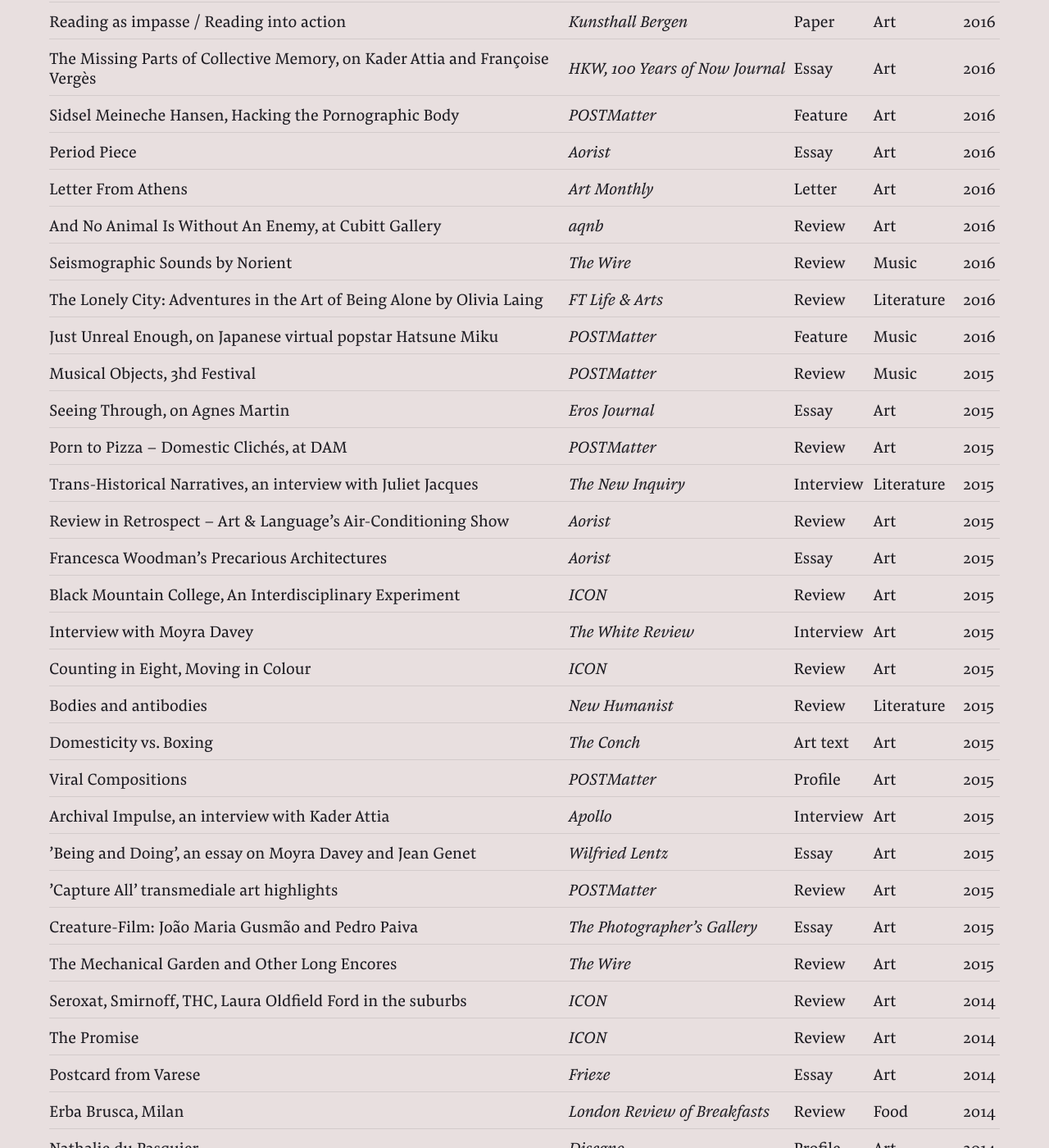
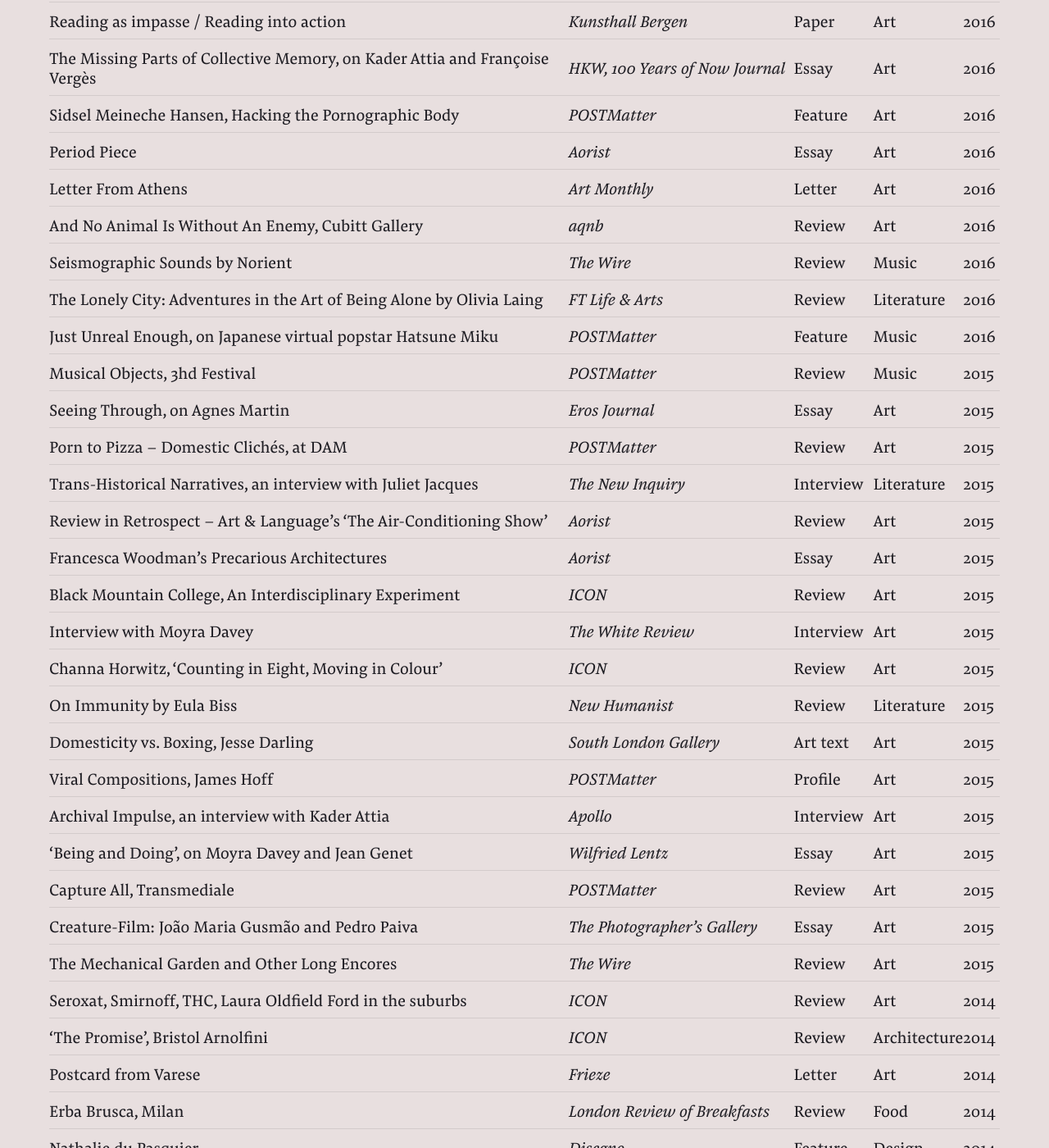
Before and after one commit to hg-site/hg-site.github.io, a Jekyll site: the page built from archive/index.markdown, in a window 1280 px wide and 1400 px high, scrolled down 505 px. Shown: the whole window at 82% size. Built offline with Jekyll 4.4.1, drawn with Linux system fonts in a browser that asks for light colours.

Commit message:
Updated Index

```diff
--- a/archive/index.markdown
+++ b/archive/index.markdown
@@ -113,7 +113,7 @@
 </tr>
 
 <tr data-href="http://www.aqnb.com/2016/04/19/and-no-animal-is-without-enemy-cubitt-gallery-reviewed/">
-	<td class="title">And No Animal Is Without An Enemy, at Cubitt Gallery</td>
+	<td class="title">And No Animal Is Without An Enemy, Cubitt Gallery</td>
 	<td class="publisher">aqnb</td>
 	<td class="type">Review</td>
 	<td class="subject">Art</td>
@@ -176,7 +176,7 @@
 </tr>
 
 <tr data-href="http://cargocollective.com/aorist">
-	<td class="title">Review in Retrospect – Art &amp; Language’s Air-Conditioning Show</td>
+	<td class="title">Review in Retrospect – Art &amp; Language’s ‘The Air-Conditioning Show’</td>
 	<td class="publisher">Aorist</td>
 	<td class="type">Review</td>
 	<td class="subject">Art</td>
@@ -199,7 +199,7 @@
 	<td class="year">2015</td>
 </tr>
 
-<tr data-href="http://www.thewhitereview.org/online-issue/june-2015/">
+<tr data-href="http://www.thewhitereview.org/interviews/interview-with-moyra-davey/">
 	<td class="title">Interview with Moyra Davey</td>
 	<td class="publisher">The White Review</td>
 	<td class="type">Interview</td>
@@ -208,7 +208,7 @@
 </tr>
 
 <tr data-href="https://www.iconeye.com/opinion/review/item/11985-channa-horwitz-counting-in-eight-moving-in-colour">
-	<td class="title">Counting in Eight, Moving in Colour</td>
+	<td class="title">Channa Horwitz, ‘Counting in Eight, Moving in Colour’</td>
 	<td class="publisher">ICON</td>
 	<td class="type">Review</td>
 	<td class="subject">Art</td>
@@ -216,7 +216,7 @@
 </tr>
 
 <tr data-href="https://newhumanist.org.uk/articles/4915/bodies-and-antibodies">
-	<td class="title">Bodies and antibodies</td>
+	<td class="title">On Immunity by Eula Biss</td>
 	<td class="publisher">New Humanist</td>
 	<td class="type">Review</td>
 	<td class="subject">Literature</td>
@@ -224,15 +224,15 @@
 </tr>
 
 <tr data-href="http://theconchatslg.tumblr.com/post/124560033340/part-ix-22nd-april-2015-hannah-gregory-jesse">
-	<td class="title">Domesticity vs. Boxing</td>
-	<td class="publisher">The Conch</td>
+	<td class="title">Domesticity vs. Boxing, Jesse Darling</td>
+	<td class="publisher">South London Gallery</td>
 	<td class="type">Art text</td>
 	<td class="subject">Art</td>
 	<td class="year">2015</td>
 </tr>
 
 <tr data-href="http://postmatter.com/?s=hannah+gregory#/currents/viral-compositions">
-	<td class="title">Viral Compositions</td>
+	<td class="title">Viral Compositions, James Hoff</td>
 	<td class="publisher">POSTMatter</td>
 	<td class="type">Profile</td>
 	<td class="subject">Art</td>
@@ -248,7 +248,7 @@
 </tr>
 
 <tr data-href="https://www.dropbox.com/s/abeuyhsxyzphive/BeingandDoing_LesRevenants.pdf?dl=0">
-	<td class="title">’Being and Doing’, an essay on Moyra Davey and Jean Genet</td>
+	<td class="title">‘Being and Doing’, on Moyra Davey and Jean Genet</td>
 	<td class="publisher">Wilfried Lentz</td>
 	<td class="type">Essay</td>
 	<td class="subject">Art</td>
@@ -256,7 +256,7 @@
 </tr>
 
 <tr data-href="http://postmatter.com/#/currents/capture-all-transmediale">
-	<td class="title">’Capture All’ transmediale art highlights</td>
+	<td class="title">Capture All, Transmediale</td>
 	<td class="publisher">POSTMatter</td>
 	<td class="type">Review</td>
 	<td class="subject">Art</td>
@@ -288,17 +288,17 @@
 </tr>
 
 <tr data-href="https://www.iconeye.com/opinion/review/item/11197-the-promise">
-	<td class="title">The Promise</td>
+	<td class="title">‘The Promise’, Bristol Arnolfini </td>
 	<td class="publisher">ICON</td>
 	<td class="type">Review</td>
-	<td class="subject">Art</td>
+	<td class="subject">Architecture</td>
 	<td class="year">2014</td>
 </tr>
 
 <tr data-href="http://blog.frieze.com/postcard-from-varese/">
 	<td class="title">Postcard from Varese</td>
 	<td class="publisher">Frieze</td>
-	<td class="type">Essay</td>
+	<td class="type">Letter</td>
 	<td class="subject">Art</td>
 	<td class="year">2014</td>
 </tr>
@@ -314,8 +314,8 @@
 <tr data-href="https://www.disegnodaily.com/features/nathalie-du-pasquier-in-her-studio">
 	<td class="title">Nathalie du Pasquier</td>
 	<td class="publisher">Disegno</td>
-	<td class="type">Profile</td>
-	<td class="subject">Art</td>
+	<td class="type">Feature</td>
+	<td class="subject">Design</td>
 	<td class="year">2014</td>
 </tr>
 
```
